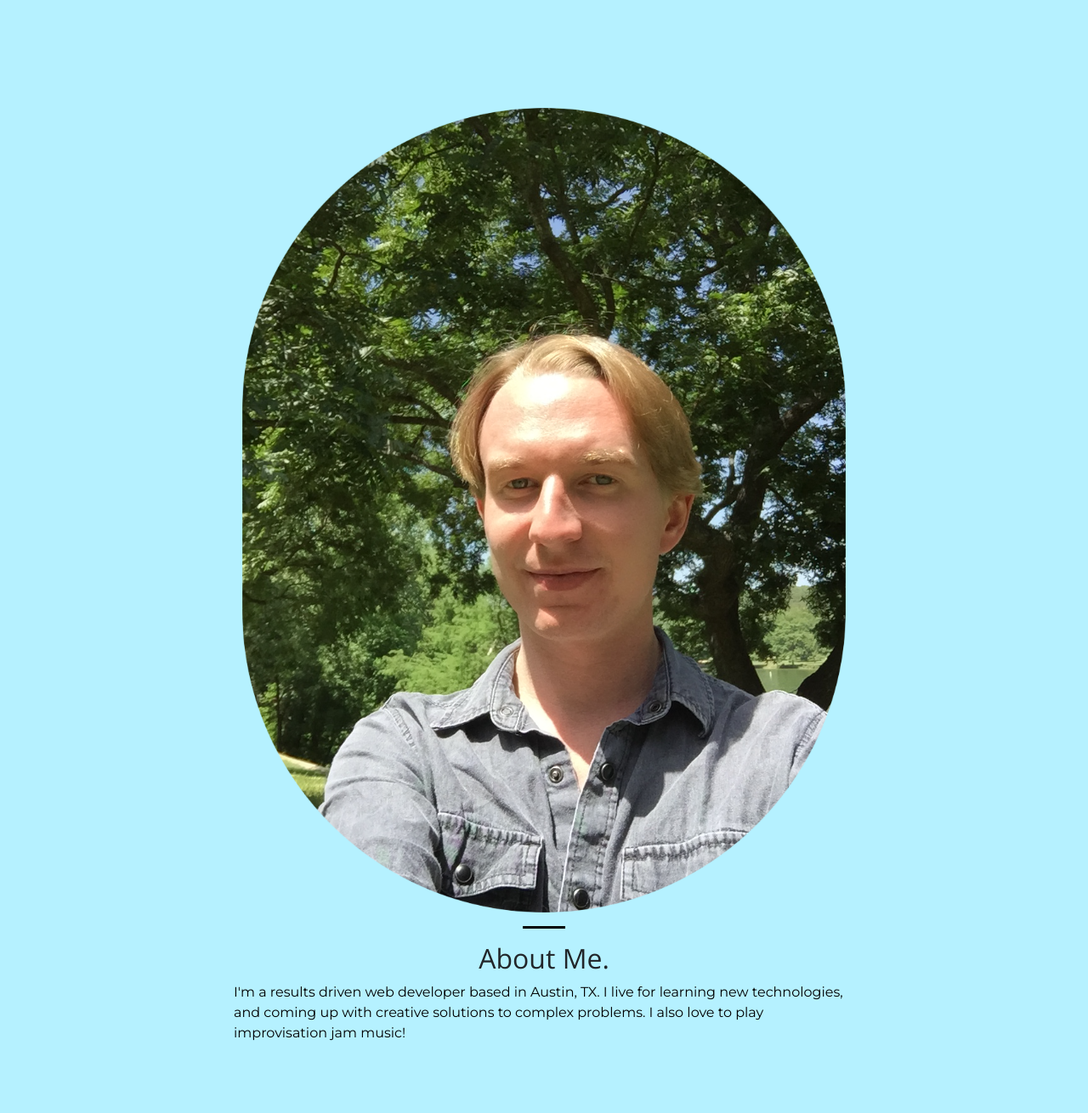
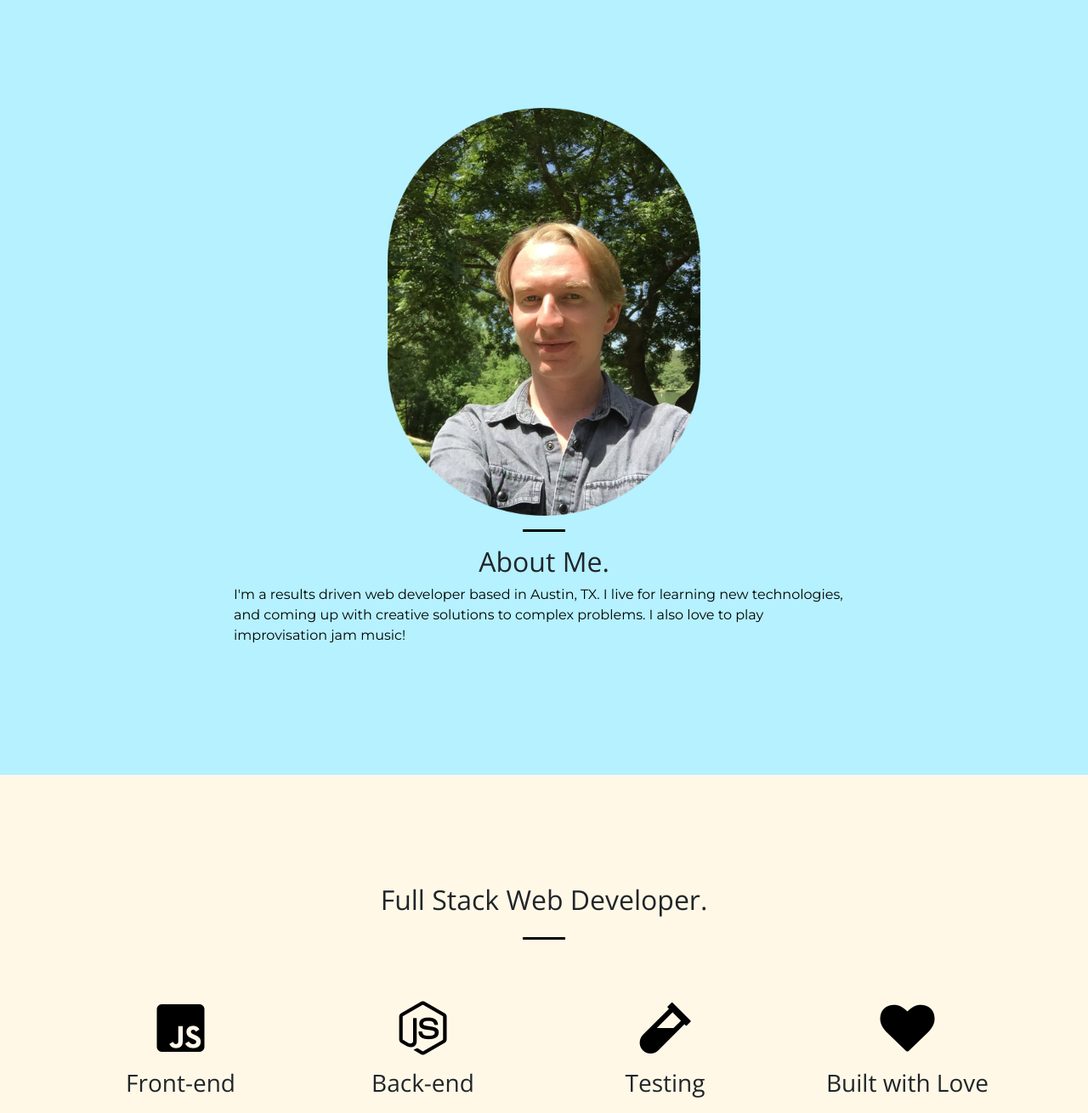
Before and after one commit to TheRickestRick/Portfolio, a PHP site: page / in a window 1280 px wide. Shown: the part 801-2111 px from the top of the page at 85% size. Run offline with PHP 8.4, Linux system fonts and the light colour scheme; some libraries are stand-ins or nearby versions.

Commit message:
Just a lil change

```diff
--- a/css/creative.css
+++ b/css/creative.css
@@ -331,13 +331,8 @@ header.masthead p {
   display: block;
   margin-left: auto;
   margin-right: auto;
-<<<<<<< HEAD
   width:23rem;
   height:30rem;
-=======
-  width:50%;
-  height:65%;
->>>>>>> 758e688632c9e40c4f62aa5f499ae6089fc3ce03
 }
 
 .navbar-toggler{
```
